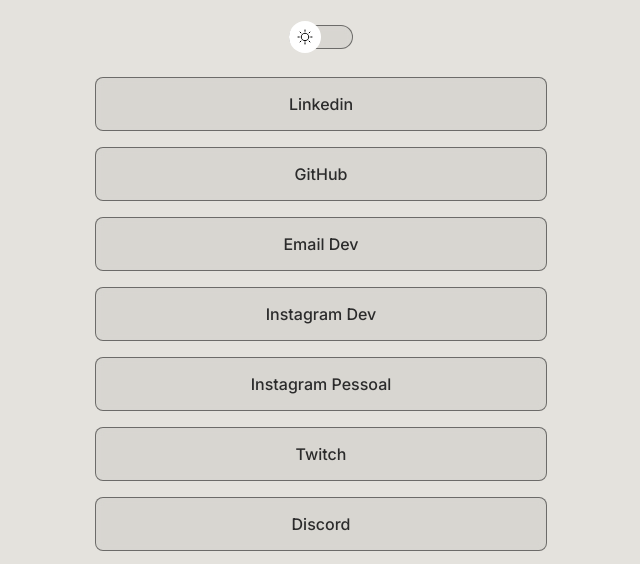
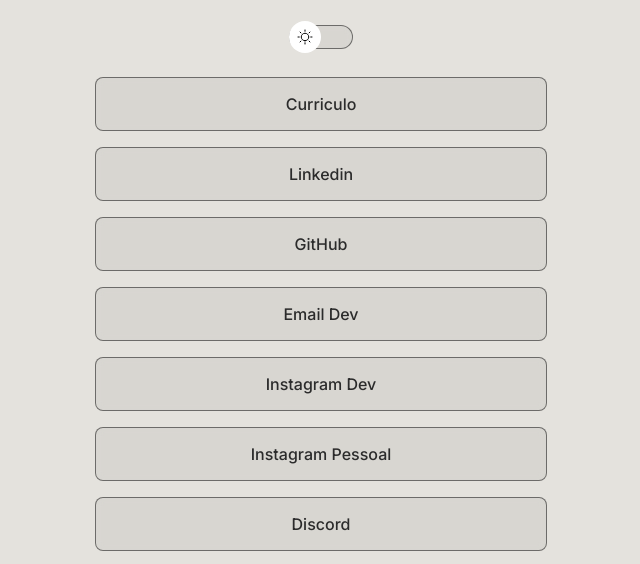
Before and after one commit to Gabiarcasi/ArcasiDocesLinks, a plain HTML site: page index.html in a window 1280 px wide. Shown: the part 223-787 px from the top of the page, without its empty margins (319-959 px from the left). Drawn offline with nearby package versions, Linux system fonts and the light colour scheme.

Commit message:
Update index.html

```diff
--- a/index.html
+++ b/index.html
@@ -35,6 +35,9 @@
 
       <ul>
         <li>
+          <a href="curriculo-gabriela-30102024.pdf">Curriculo</a>
+        </li>
+        <li>
           <a href="https://www.linkedin.com/in/gabrielaarcasi" target="_blank">Linkedin</a>
         </li>
         <li>
@@ -48,9 +51,6 @@
         </li>
         <li>
           <a href="https://www.instagram.com/gabiarcasi/">Instagram Pessoal</a>
-        </li>
-        <li>
-          <a href="https://www.twitch.tv/gabiarcasi" target="_blank">Twitch</a>
         </li>
         <li>
           <a href="https://discord.com/invite/XFWQMPsr" target="_blank">Discord</a>
```
